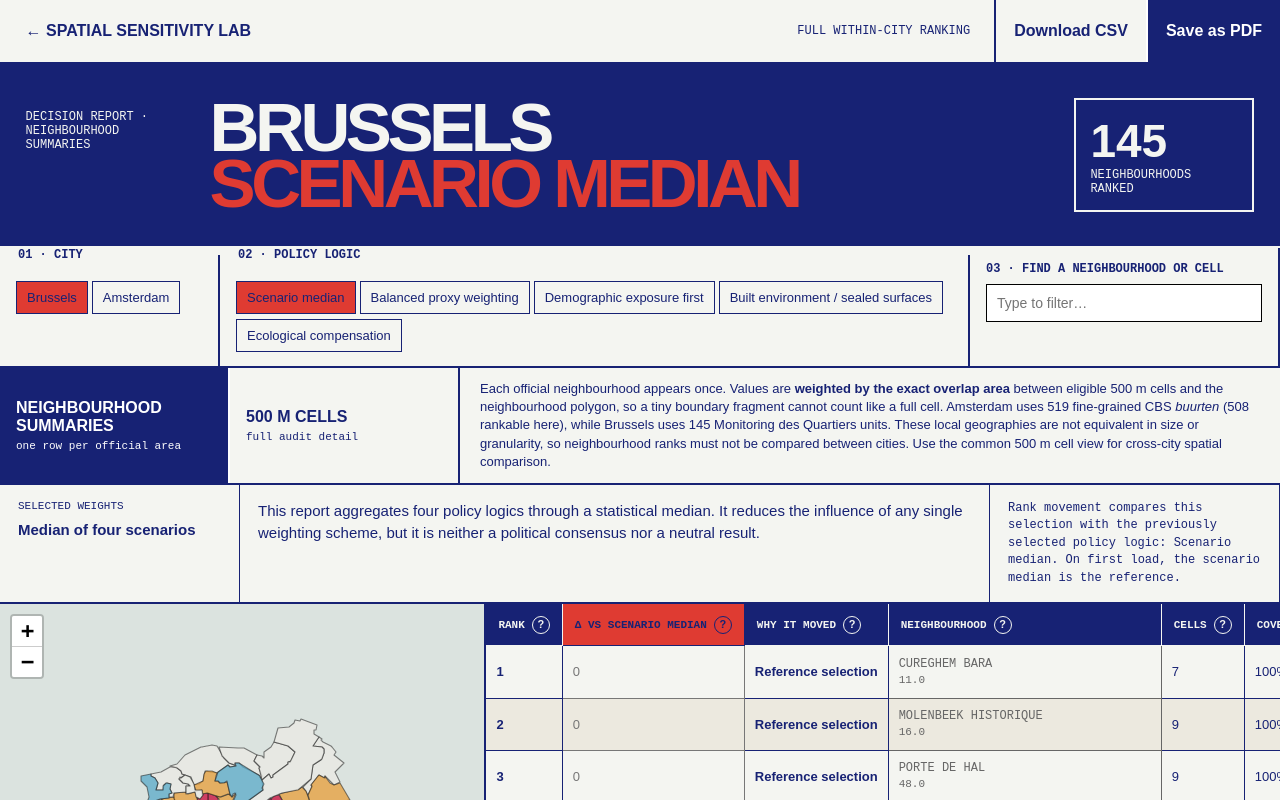
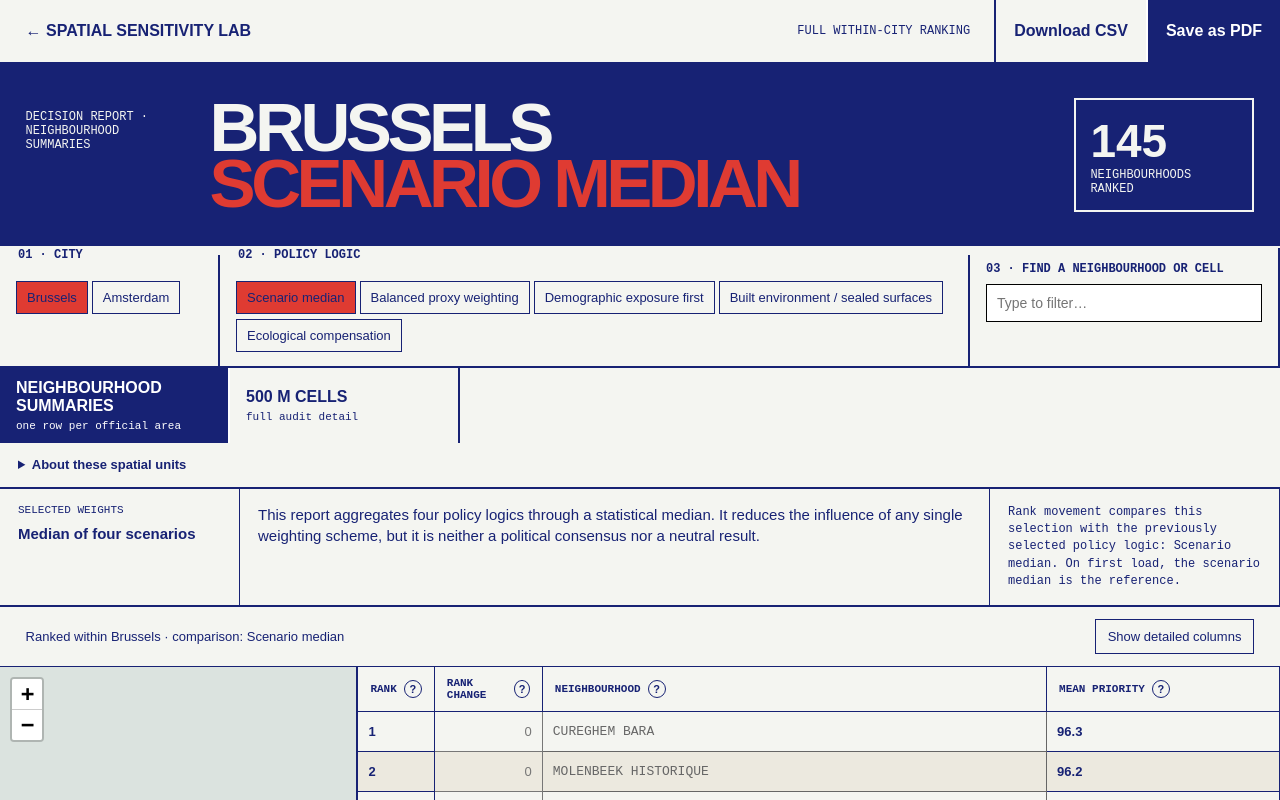
Before and after one commit to polenbicer/spatial_sensitivity_lab, a Next.js app: page /rankings in a window 1280 px wide. Shown: the top 800 px of the page. Built offline with nearby package versions, Linux system fonts and the light colour scheme.

Commit message:
Simplify ranking overview and reveal audit columns on demand

```diff
--- a/app/globals.css
+++ b/app/globals.css
@@ -3500,3 +3500,33 @@
   .research-bridge article { padding: 34px 5vw; }
   .research-bridge article + article { border-left: 0; border-top: 1px solid var(--ink); }
 }
+
+/* Rankings: compact overview with optional audit columns. */
+.ranking-toolbar { display:flex; align-items:center; justify-content:space-between; gap:16px; padding:12px 2vw; border-bottom:1px solid var(--ink); }
+.ranking-toolbar p { margin:0; font-size:13px; }
+.ranking-toolbar button { padding:9px 12px; border:1px solid var(--ink); background:transparent; color:var(--ink); cursor:pointer; font:inherit; font-size:13px; }
+.ranking-toolbar button[aria-pressed="true"] { background:var(--ink); color:var(--paper); }
+.ranking-explanation { grid-column:1 / -1; padding:12px 18px; font-size:13px; line-height:1.5; }
+.ranking-explanation summary { cursor:pointer; font-weight:600; }
+.ranking-explanation p { max-width:90ch; margin-bottom:0; }
+.ranking-results { grid-template-columns:minmax(280px,28%) minmax(0,1fr); }
+.ranking-results .full-table th { background:var(--paper); color:var(--ink); font-size:11px; }
+.ranking-results .full-table th:nth-child(2) { background:var(--paper); }
+.ranking-results .full-table th:nth-child(1), .ranking-results .full-table td:nth-child(1) { width:60px; }
+.ranking-results .full-table th:nth-child(2), .ranking-results .full-table td:nth-child(2) { width:108px; min-width:108px; max-width:108px; text-align:right; font-variant-numeric:tabular-nums; white-space:normal; }
+.ranking-results .full-table th:nth-child(2) .column-help { white-space:normal; text-align:left; }
+.ranking-results .full-table td { font-size:13px; font-variant-numeric:tabular-nums; }
+.ranking-results.summary-columns .full-table :is(th,td):nth-child(3),
+.ranking-results.summary-columns.neighbourhoods .full-table :is(th,td):nth-child(5),
+.ranking-results.summary-columns.neighbourhoods .full-table :is(th,td):nth-child(6),
+.ranking-results.summary-columns.neighbourhoods .full-table :is(th,td):nth-child(n+8),
+.ranking-results.summary-columns.cells .full-table :is(th,td):nth-child(n+6),
+.ranking-results.summary-columns .unit-code { display:none; }
+.ranking-results.summary-columns.neighbourhoods .full-table tr.limited td:nth-child(4)::after { content:" · limited coverage"; display:block; font-size:11px; font-weight:400; }
+.ranking-results.show-details .full-table table { width:max-content; min-width:100%; }
+@media(max-width:900px) { .ranking-results { grid-template-columns:1fr; } }
+@media(max-width:600px) { .ranking-toolbar { align-items:flex-start; flex-direction:column; } }
+@media print { .ranking-toolbar { display:none; } .ranking-explanation { display:none; } }
+
+.ranking-view-switch { grid-template-columns:230px 230px; }
+@media(max-width:600px) { .ranking-view-switch { grid-template-columns:1fr 1fr; } }
--- a/app/rankings/ranking-explorer.tsx
+++ b/app/rankings/ranking-explorer.tsx
@@ -196,6 +196,7 @@
     [scenario, setScenario] = useState<Scenario>("priority_consensus"),
     [comparison, setComparison] = useState<Scenario>("priority_consensus"),
     [view, setView] = useState<ViewMode>("neighbourhoods"),
+    [showDetails, setShowDetails] = useState(false),
     [query, setQuery] = useState(""),
     [selected, setSelected] = useState("");
   useEffect(() => {
@@ -460,7 +461,9 @@
         >
           500 m cells <small>full audit detail</small>
         </button>
-        <p>
+        <details className="ranking-explanation">
+          <summary>About these spatial units</summary>
+          <p>
           {view === "neighbourhoods" ? (
             <>
               Each official neighbourhood appears once. Values are{" "}
@@ -477,7 +480,8 @@
               location labels—not duplicate observations or neighbourhood-level scores.
             </>
           )}
-        </p>
+          </p>
+        </details>
       </section>
       <section className="report-note">
         <div>
@@ -490,7 +494,13 @@
           {SCENARIOS[comparison].title}. On first load, the scenario median is the reference.
         </small>
       </section>
-      <section className="ranking-results">
+      <div className="ranking-toolbar">
+        <p>Ranked within {city} · comparison: {SCENARIOS[comparison].title}</p>
+        <button type="button" aria-pressed={showDetails} onClick={() => setShowDetails(!showDetails)}>
+          {showDetails ? "Hide detailed columns" : "Show detailed columns"}
+        </button>
+      </div>
+      <section className={`ranking-results ${view} ${showDetails ? "show-details" : "summary-columns"}`}>
         {data && neighbourhoodData && (
           <RankingMap
             city={city}
@@ -519,8 +529,8 @@
                     </ColumnHelp>
                   </th>
                   <th>
-                    <ColumnHelp label={`Δ vs ${SCENARIOS[comparison].title}`}>
-                      <b>Rank movement</b>
+                    <ColumnHelp label="Rank change">
+                      <b>Compared with {SCENARIOS[comparison].title}</b>
                       <span>
                         Previous rank minus current rank. Equal scores receive equal ranks; positive
                         means the neighbourhood moved up.
@@ -689,8 +699,8 @@
                     </ColumnHelp>
                   </th>
                   <th>
-                    <ColumnHelp label={`Δ vs ${SCENARIOS[comparison].title}`}>
-                      <b>Rank movement</b>
+                    <ColumnHelp label="Rank change">
+                      <b>Compared with {SCENARIOS[comparison].title}</b>
                       <span>Previous rank minus current rank.</span>
                     </ColumnHelp>
                   </th>
@@ -710,12 +720,6 @@
                         The neighbourhood containing the cell’s representative point. Repeated names
                         are expected; values remain cell-specific.
                       </span>
-                    </ColumnHelp>
-                  </th>
-                  <th>
-                    <ColumnHelp label="Cell ID">
-                      <b>Stable spatial unit</b>
-                      <span>The identifier of the 500 m European analysis-grid cell.</span>
                     </ColumnHelp>
                   </th>
                   <th>
@@ -761,6 +765,12 @@
                       </span>
                     </ColumnHelp>
                   </th>
+                  <th>
+                    <ColumnHelp label="Cell ID">
+                      <b>Stable spatial unit</b>
+                      <span>The identifier of the 500 m European analysis-grid cell.</span>
+                    </ColumnHelp>
+                  </th>
                 </tr>
               </thead>
               <tbody>
@@ -790,7 +800,6 @@
                         )}
                       </td>
                       <td>{String(p.neighbourhood_name || "Boundary cell")}</td>
-                      <td>{id}</td>
                       <td>
                         <b>{Number(p[scenario]).toFixed(1)}</b>
                       </td>
@@ -802,6 +811,7 @@
                           ? "—"
                           : `${Number(p.summer_lst_median_c).toFixed(1)} °C`}
                       </td>
+                      <td>{id}</td>
                     </tr>
                   );
                 })}
```
